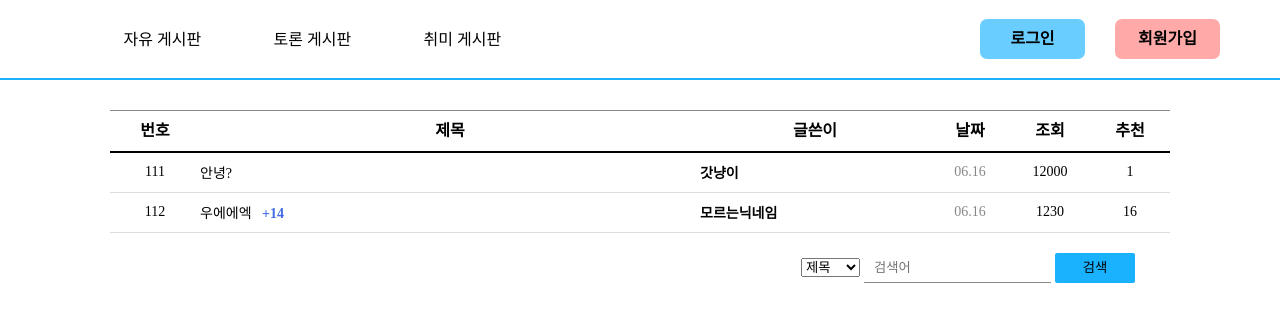
After one commit to hiddenRanks/phpBoard, a PHP site: page /freeBoard.php in a window 1280 px wide. The commit adds this page. Shown: the top 322 px of the page. Run offline with PHP 8.4, Linux system fonts and the light colour scheme.

```diff
--- /dev/null
+++ b/css/bigBoard.css
@@ -0,0 +1,76 @@
+#wrapper {
+    margin: 0 auto;
+    margin-top: 30px;
+    width: 1060px;
+    position: relative;
+}
+
+table {
+    width: 100%;
+    border-collapse: collapse;
+}
+
+thead {
+    width: 100%;
+    border-top: 1px solid #888;
+    border-bottom: 2px solid black;
+}
+
+thead > tr {
+    height: 40px;
+    line-height: 40px;
+    font-size: 16px;
+    font-weight: bold;
+}
+
+thead > tr > .number { width: 90px; }
+thead > tr > .title { width: 500px; }
+thead > tr > .writer { width: 230px; }
+thead > tr > .date { width: 80px; }
+thead > tr > .views { width: 80px; }
+thead > tr > .like { width: 80px; }
+
+tbody {
+    text-align: center;
+}
+
+tbody > tr {
+    height: 40px;
+    font-size: 14px;
+    border-bottom: 1px solid #ddd;
+}
+
+tbody > tr > .title { text-align: left; cursor: pointer; }
+tbody > tr > .title > span { font-weight: bold; color: royalblue; }
+tbody > tr > .title:hover { color: #ff9f04; }
+tbody > tr > .title:hover span { color: royalblue; }
+tbody > tr > .writer { font-weight: bold; text-align: left; }
+tbody > tr > .date { color: #888; }
+tbody > tr > .comment { font-weight: bold; color: royalblue; }
+
+.searchBox {
+    position: absolute;
+    right: 35px;
+    bottom: -50px;
+}
+
+.searchWrite {
+    height: 30px;
+    border: 0;
+    padding-left: 10px;
+    border-bottom: 1px solid #888;
+}
+
+.searchBtn {
+    width: 80px;
+    height: 30px;
+    border-radius: 2px;
+    line-height: 30px;
+    text-align: center;
+    border: 0;
+    background-color: #1ab2ff;
+}
+
+.searchBtn:hover {
+    background-color: #00a9ff;
+}
--- a/css/boardMain.css
+++ b/css/boardMain.css
@@ -81,3 +81,8 @@
 .big > .eachList > a > .title { margin-left: 30px; }
 .big > .eachList > a > .comment { margin-left: 82%; }
 .big > .eachList > a > .date { margin-left: 5px; }
+
+.small > .eachList > a > .number { margin-left: 10px; }
+.small > .eachList > a > .title { margin-left: 30px; }
+.small > .eachList > a > .comment { margin-left: 63%; }
+.small > .eachList > a > .date { margin-left: 5px; }
--- /dev/null
+++ b/freeBoard.php
@@ -0,0 +1,57 @@
+<!DOCTYPE html>
+<html lang="en">
+<head>
+    <?php require("modPage/head.html"); ?>
+    <link rel="stylesheet" href="css/bigBoard.css">
+</head>
+<body>
+    <?php require("modPage/nav.php"); ?>
+    <div id="wrapper">
+        <!-- 검색한 부분을 가져와서 확인 후에 값으로 가져와야한다. -->
+        <form action="./boardSearch.php" method="get">
+            <table>
+                <thead>
+                    <tr>
+                        <th class="number">번호</th>
+                        <th class="title">제목</th>
+                        <th class="writer">글쓴이</th>
+                        <th class="date">날짜</th>
+                        <th class="views">조회</th>
+                        <th class="comment">추천</th>
+                    </tr>
+                </thead>
+
+                <tbody>
+                    <tr class="eachList">
+                        <td class="number">111</td>
+                        <td class="title">안녕?</td>
+                        <td class="writer">갓냥이</td>
+                        <td class="date">06.16</td>
+                        <td class="views">12000</td>
+                        <td class="like">1</td> <!-- 1이상일때만 넣어줘야한다. 0이라면 붙여주면 안됨 -->
+                    </tr>
+                    <tr class="eachList">
+                        <td class="number">112</td>
+                        <td class="title">
+                            우에에엑&nbsp;&nbsp;&nbsp;<span class="comment">+14</span>
+                        </td>
+                        <td class="writer">모르는닉네임</td>
+                        <td class="date">06.16</td>
+                        <td class="views">1230</td>
+                        <td class="like">16</td>
+                    </tr>
+                </tbody>
+            </table>
+            <div class="searchBox">
+                <select name="search">
+                    <option value="title">제목</option>
+                    <option value="content">내용</option>
+                    <option value="writer">작성자</option>
+                </select>
+                <input type="text" placeholder="검색어" class="searchWrite" autocomplate=off>
+                <input type="submit" value="검색" class="searchBtn">
+            </div>
+        </form>
+    </div>
+</body>
+</html>
--- a/login.php
+++ b/login.php
@@ -10,6 +10,8 @@
         <div class="goBoard">
             <a href="./boardMain.php">게시판 놀러가기</a>
         </div>
+
+
 
         <div class="textLogo">
             <p>
--- a/modPage/head.html
+++ b/modPage/head.html
@@ -3,3 +3,4 @@
     <meta http-equiv="X-UA-Compatible" content="ie=edge">
     <title>게시판 사이트</title>
     <link rel="stylesheet" href="css/all.css">
+    <link rel="stylesheet" href="css/nav.css">
--- a/modPage/nav.php
+++ b/modPage/nav.php
@@ -1,22 +1,28 @@
     <nav>
         <ul class="menu">
             <li>
-                <a href="#">자유 게시판</a>
+                <a href="freeBoard.php">자유 게시판</a>
             </li>
             <li>
-                <a href="#">토론 게시판</a>
+                <a href="talkBoard.php">토론 게시판</a>
             </li>
             <li>
-                <a href="#">취미 게시판</a>
+                <a href="hobbyBoard.php">취미 게시판</a>
             </li>
         </ul>
 
         <div class="accountBox">
+            <!-- isset는 값이 empty인지 아닌지를 확인합니다. -->
+            <?php if(isset($_SESSION['user'])) : ?>
+                <span><?= $_SESSION['user']->myId ?>님</span>
+                <a href="/logout.php" class="btn goLogout">로그아웃</a>
+            <?php else : ?>
                 <div>
                     <a href="./login.php" class="goLogin">로그인</a>
                 </div>
                 <div>
                     <a href="./register.php" class="goRegister">회원가입</a>
                 </div>
+            <?php endif ?>
         </div>
     </nav>
```
Also changed, not shown: boardMain.php (+15 -6 lines), css/readBoard.css (added, +15 -0 lines), css/writeBoard.css (added, +60 -0 lines), hobbyBoard.php (added, +57 -0 lines), js/textarea.js (added, +35 -0 lines), readBoard.php (added, +30 -0 lines), talkBoard.php (added, +57 -0 lines), writeBoard.php (added, +25 -0 lines). Lines whose indentation alone changed are shown as unchanged.
